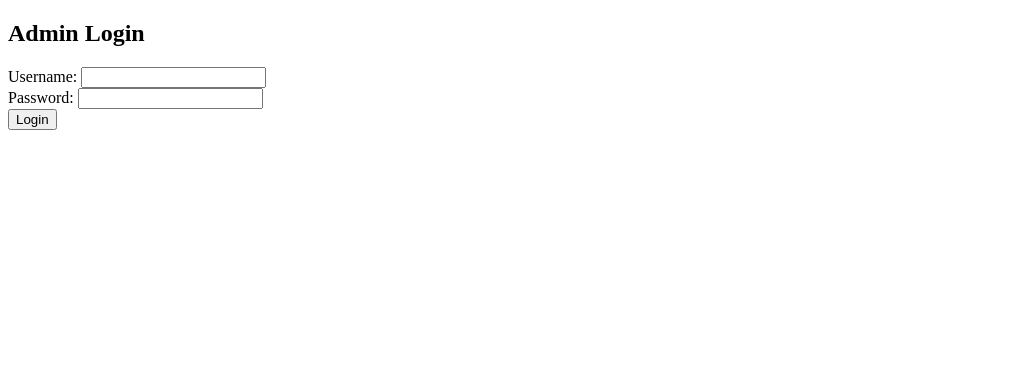
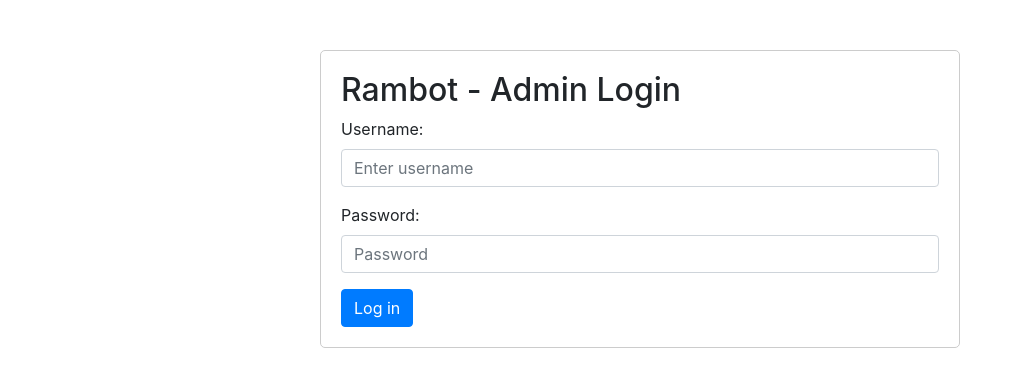
Before and after one commit to bxavace/apc-rambot, a Flask app: page /admin/login in a window 1280 px wide. Shown: the top 387 px of the page, without its empty margins (0-1015 px from the left). Run offline with Flask 3, Linux system fonts and the light colour scheme.

Commit message:
improve UI

```diff
--- a/templates/login.html
+++ b/templates/login.html
@@ -4,27 +4,61 @@
         <meta charset="UTF-8">
         <meta name="viewport" content="width=device-width, initial-scale=1.0">
         <title>Rambot Admin Login</title>
+        <link rel="stylesheet" href="https://cdn.jsdelivr.net/npm/bootstrap@4.3.1/dist/css/bootstrap.min.css" integrity="sha384-ggOyR0iXCbMQv3Xipma34MD+dH/1fQ784/j6cY/iJTQUOhcWr7x9JvoRxT2MZw1T" crossorigin="anonymous">
+        <script src="https://code.jquery.com/jquery-3.3.1.slim.min.js" integrity="sha384-q8i/X+965DzO0rT7abK41JStQIAqVgRVzpbzo5smXKp4YfRvH+8abtTE1Pi6jizo" crossorigin="anonymous"></script>
+        <script src="https://cdn.jsdelivr.net/npm/popper.js@1.14.7/dist/umd/popper.min.js" integrity="sha384-UO2eT0CpHqdSJQ6hJty5KVphtPhzWj9WO1clHTMGa3JDZwrnQq4sF86dIHNDz0W1" crossorigin="anonymous"></script>
+        <script src="https://cdn.jsdelivr.net/npm/bootstrap@4.3.1/dist/js/bootstrap.min.js" integrity="sha384-JjSmVgyd0p3pXB1rRibZUAYoIIy6OrQ6VrjIEaFf/nJGzIxFDsf4x0xIM+B07jRM" crossorigin="anonymous"></script>
+        <style>
+            body {
+                margin: 0;
+                padding: 0;
+            }
+
+            .container {
+                width: 50%;
+                margin: 0 auto;
+                padding: 20px;
+                border: 1px solid #ccc;
+                border-radius: 5px;
+                margin-top: 50px;
+            }
+
+            ul {
+                list-style-type: none;
+                padding: 0;
+            }
+        </style>
     </head>
     <body>
-    <h2>Admin Login</h2>
-    <form action="{{ url_for('admin.login') }}" method="POST">
-        <label for="username">Username:</label>
-        <input type="text" name="username" required><br>
-
-        <label for="password">Password:</label>
-        <input type="password" name="password" required><br>
-
-        <input type="submit" value="Login">
-    </form>
-
+        <div class="container">
+            <h2>Rambot - Admin Login</h2>
             {% with messages = get_flashed_messages() %}
                 {% if messages %}
                     <ul>
                         {% for message in messages %}
-                    <li>{{ message }}</li>
+                            <li>
+                                <div class="alert alert-danger" role="alert">
+                                    {{ message }}
+                                </div>
+                            </li>
                         {% endfor %}
                     </ul>
                 {% endif %}
             {% endwith %}
+            <form action="{{ url_for('admin.login') }}" method="POST">
+                <div class="form-group">
+                    <label for="username">Username:</label>
+                    <input type="text" name="username" required class="form-control" placeholder="Enter username">
+                </div>
+
+                <div class="form-group">
+                    <label for="password">Password:</label>
+                    <input type="password" name="password" required class="form-control" placeholder="Password">
+                </div>
+
+                <button type="submit" class="btn btn-primary">Log in</button>
+            </form>
+
+        </div>
     </body>
 </html>
```
Also changed, not shown: templates/admin.html (+35 -6 lines). Lines whose indentation alone changed are shown as unchanged.
